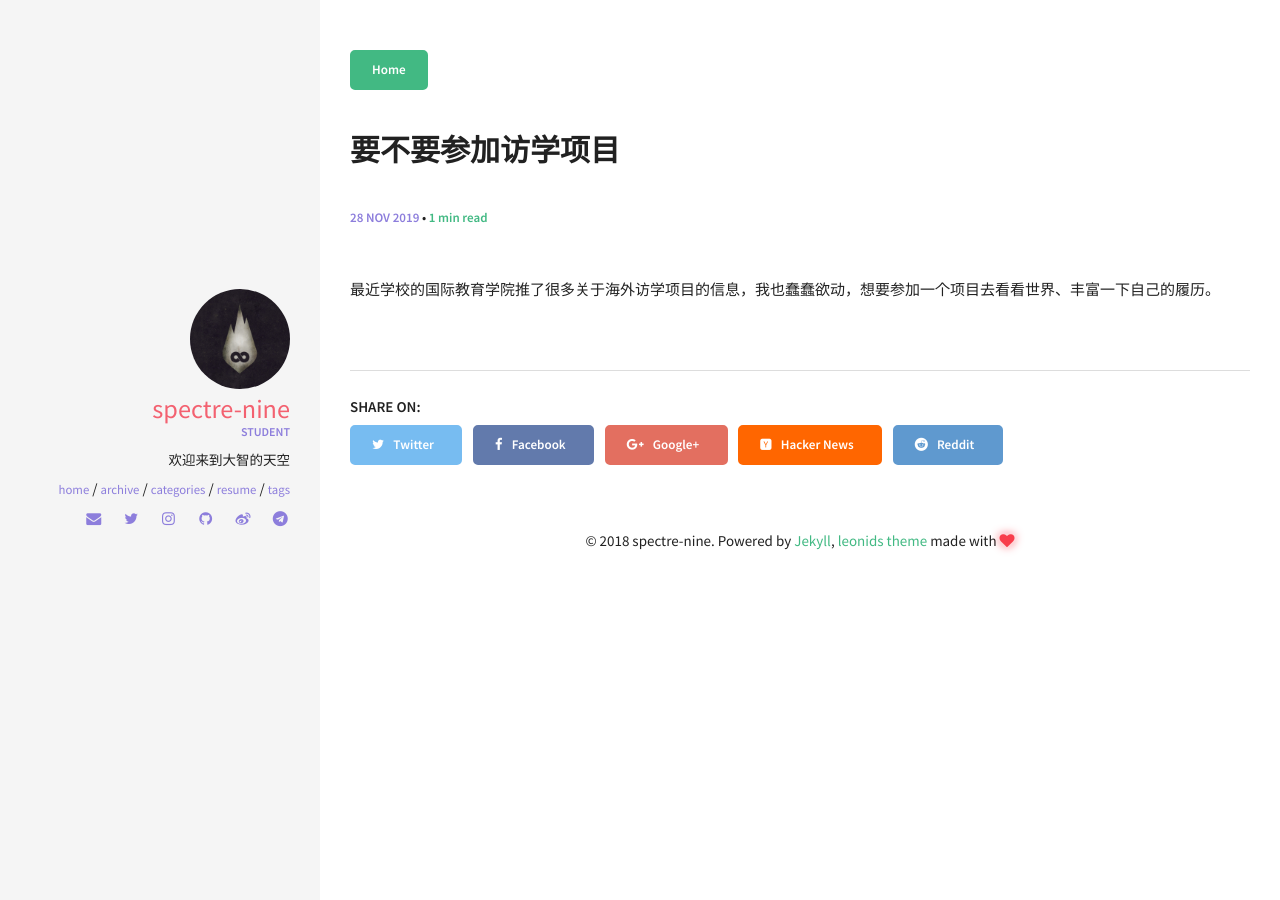
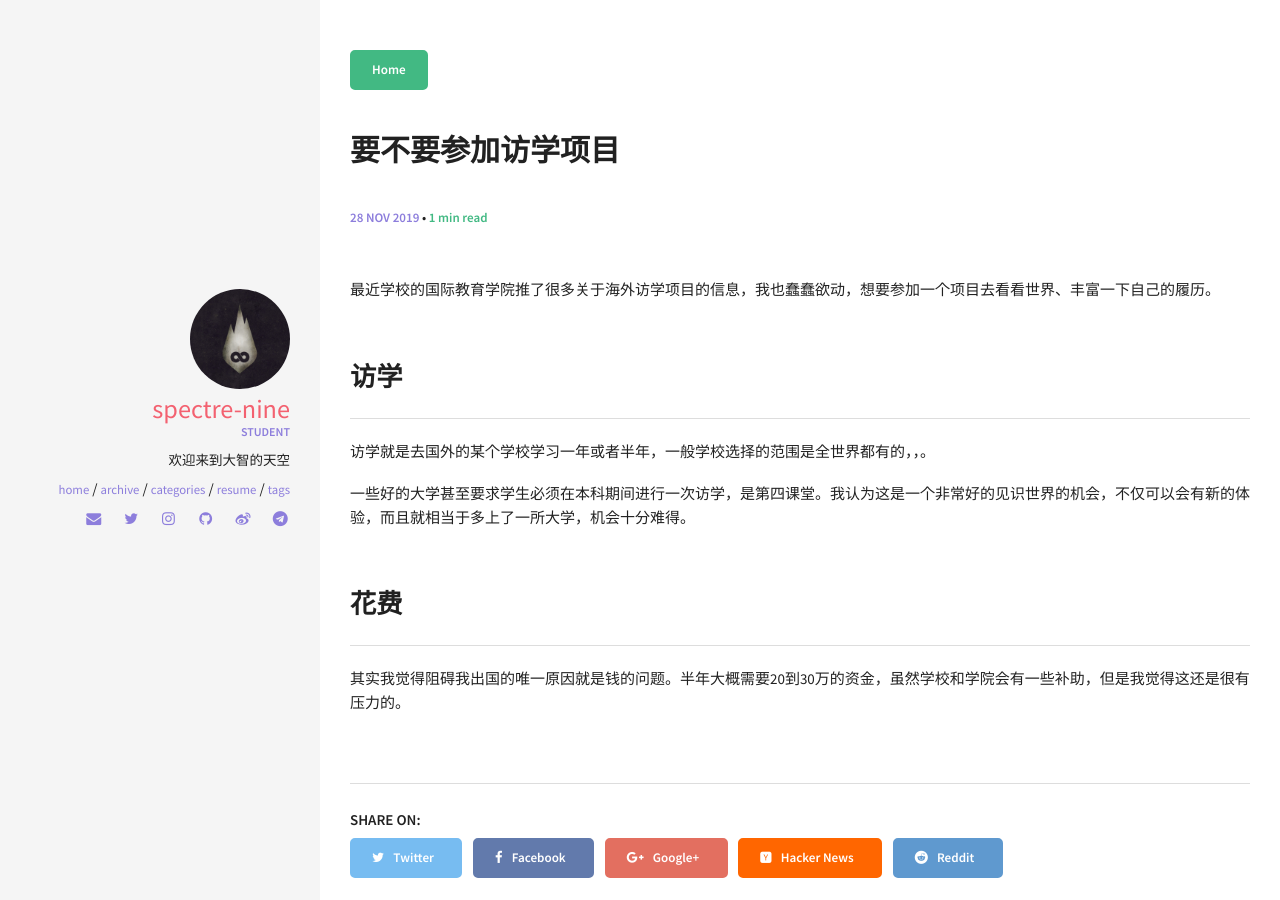
Before and after one commit to Nickszy/nickszy.github.io, a Jekyll site: the page built from _posts/2019-11-28-transfer.md, in a window 1280 px wide. Built offline with Jekyll 4.4.1, drawn with Linux system fonts in a browser that asks for light colours; comment, search, counter and statistics services are not loaded.

Commit message:
新增目的地与花费

```diff
--- a/_posts/2019-11-28-transfer.md
+++ b/_posts/2019-11-28-transfer.md
@@ -10,3 +10,13 @@ comments: true
 ---
 
 最近学校的国际教育学院推了很多关于海外访学项目的信息，我也蠢蠢欲动，想要参加一个项目去看看世界、丰富一下自己的履历。
+
+## 访学
+
+访学就是去国外的某个学校学习一年或者半年，一般学校选择的范围是全世界都有的，，。
+
+一些好的大学甚至要求学生必须在本科期间进行一次访学，是第四课堂。我认为这是一个非常好的见识世界的机会，不仅可以会有新的体验，而且就相当于多上了一所大学，机会十分难得。
+
+## 花费
+
+其实我觉得阻碍我出国的唯一原因就是钱的问题。半年大概需要20到30万的资金，虽然学校和学院会有一些补助，但是我觉得这还是很有压力的。
```
